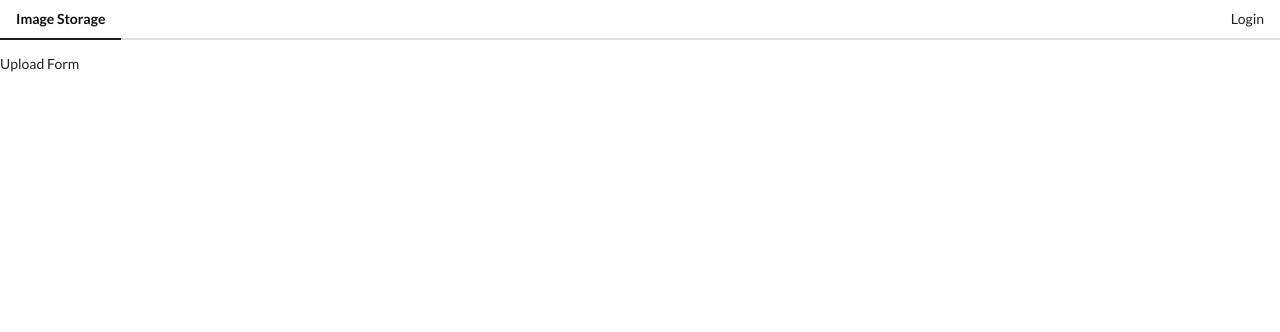
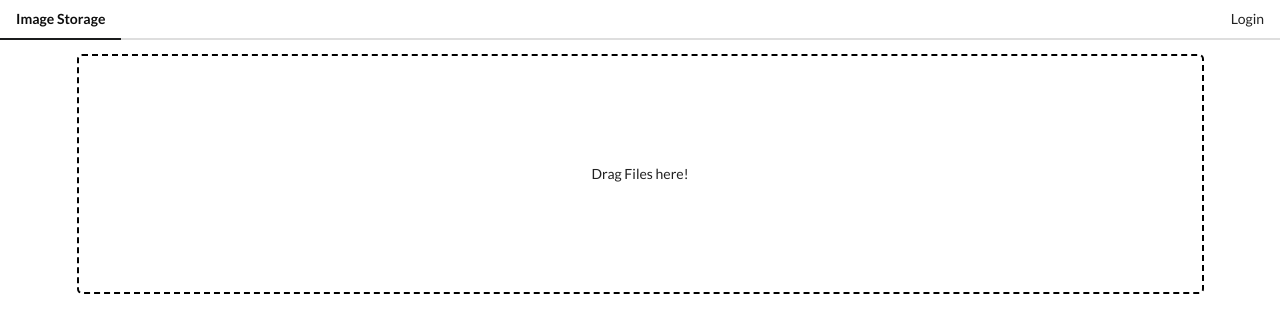
Before and after one commit to MuhtasimMusfiqZarab/imgur-gallery-vue, a Vue app: page /upload in a window 1280 px wide. Shown: the top 332 px of the page. Built offline with nearby package versions, Linux system fonts and the light colour scheme.

Commit message:
adding upload ui

```diff
--- a/src/App.vue
+++ b/src/App.vue
@@ -2,7 +2,9 @@
   <div>
     <AppHeader />
     <!-- This tells view router that any time it matches a route, take the component & stick it right here  -->
-    <router-view />
+    <div class="ui container">
+      <router-view />
+    </div>
   </div>
 </template>
 
--- a/src/components/ImageList.vue
+++ b/src/components/ImageList.vue
@@ -1,5 +1,5 @@
 <template>
-  <div>
+  <div class="images">
     <!-- src comes from a variable thus we are using : (bindling) -->
     <img v-for="image in allImages" :src="image.link" :key="image.id" />
   </div>
@@ -18,3 +18,14 @@
   }
 };
 </script>
+
+<style lang="scss" scoped>
+.images {
+  display: flex;
+}
+
+img {
+  // hight is auto defined
+  width: 33.3%;
+}
+</style>
--- a/src/components/UploadForm.vue
+++ b/src/components/UploadForm.vue
@@ -1,5 +1,8 @@
 <template>
-  <div>Upload Form</div>
+  <div class="dropper">
+    <input type="file" />
+    <span>Drag Files here!</span>
+  </div>
 </template>
 
 <script>
@@ -7,3 +10,28 @@
   name: "UploadForm"
 };
 </script>
+
+
+<style lang="scss">
+.dropper {
+  height: 30vh;
+  border: 2px dashed black;
+  border-radius: 5px;
+  display: flex;
+  justify-content: center;
+  align-items: center;
+  position: relative;
+
+  &:hover {
+    background-color: #eee;
+  }
+}
+
+// input becomes invisible and stretches the whole div
+input {
+  width: 100%;
+  height: 100%;
+  position: absolute; // doing it stops affecting the Drag  files here text
+  opacity: 0; // make it invisible
+}
+</style>
```
